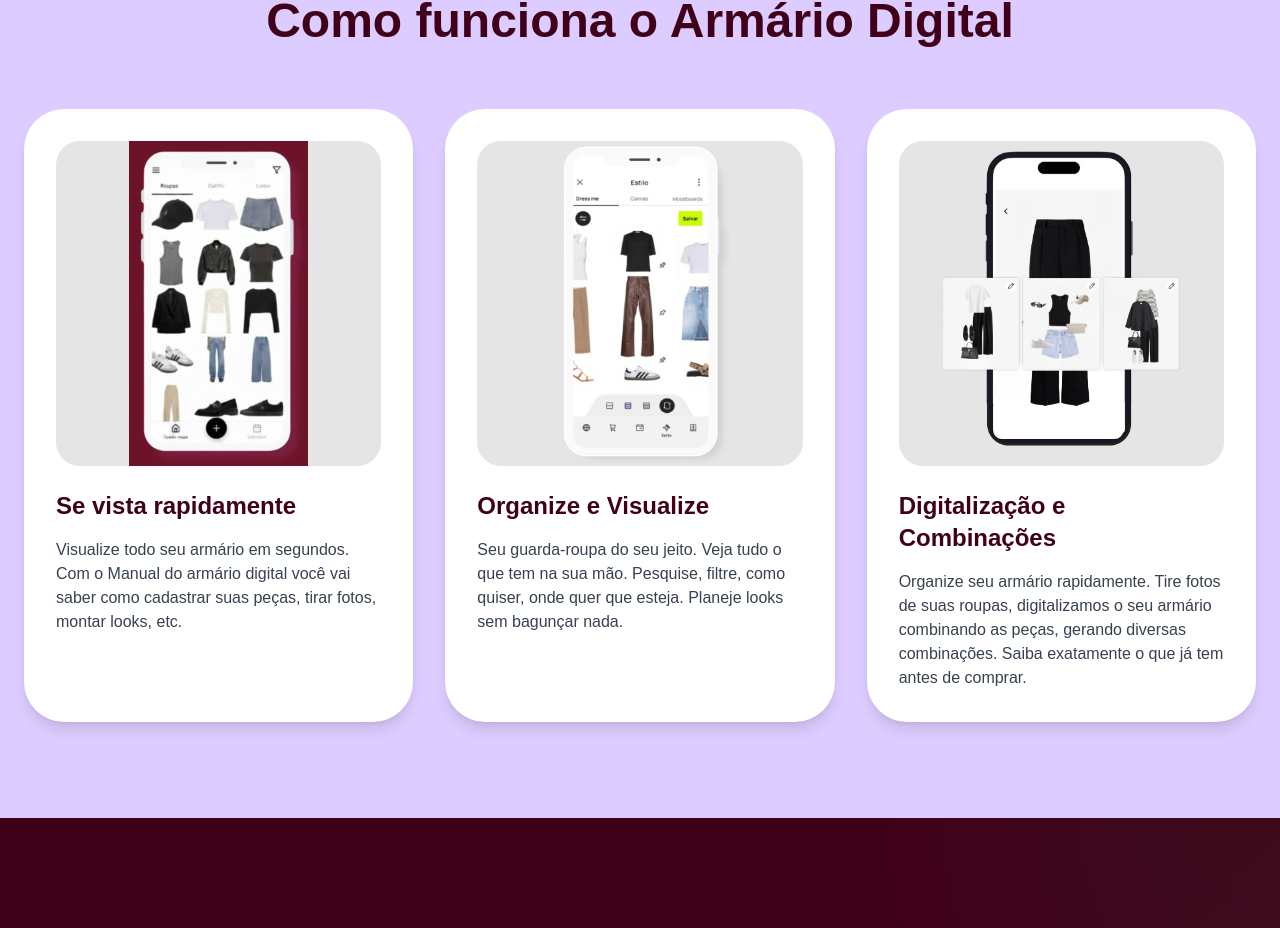
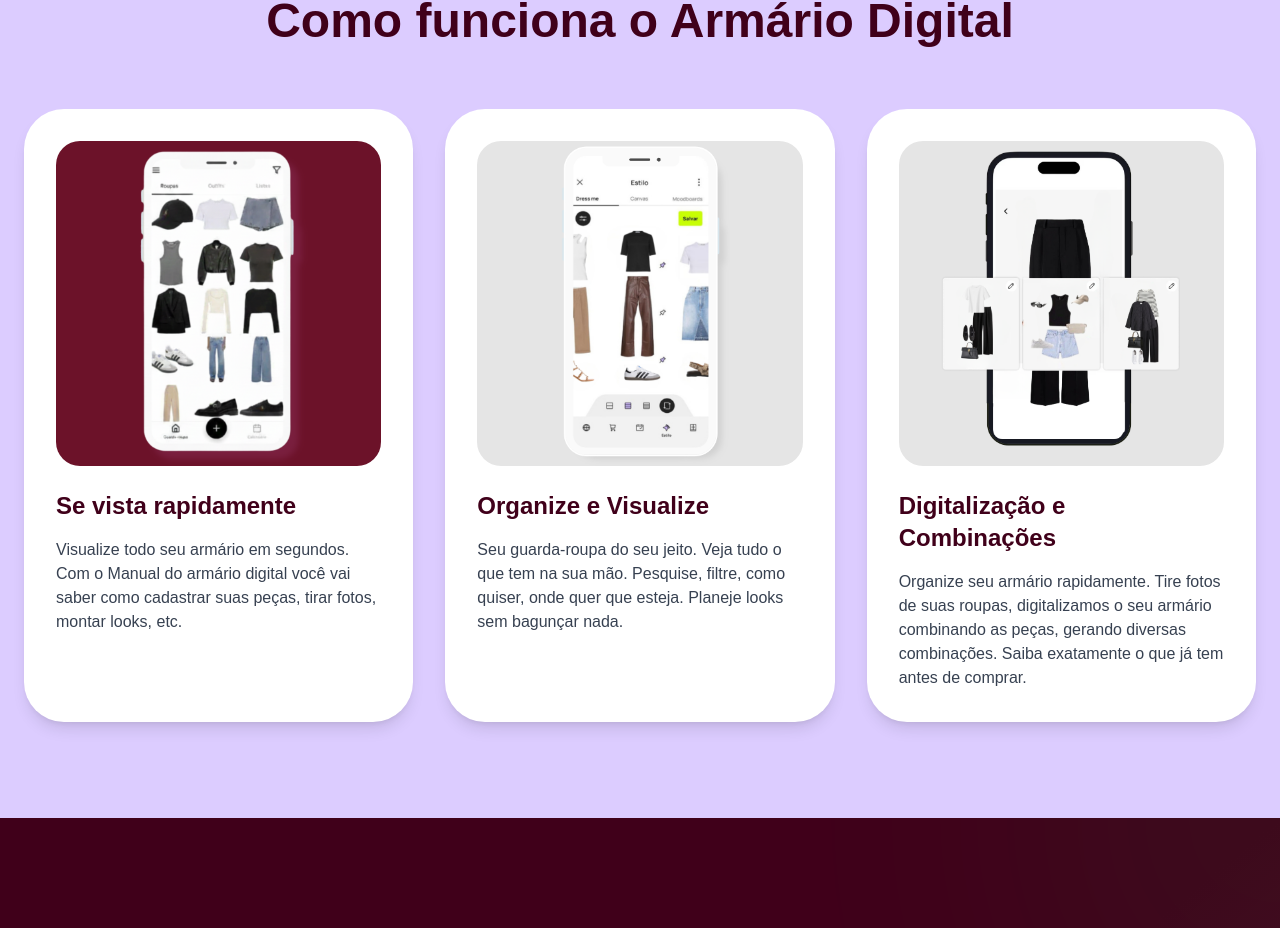
Before and after one commit to dgneuralops/meuluuk, a React (Vite) app: page / in a window 1280 px wide. Shown: the part 3130-4058 px from the top of the page. Built offline with nearby package versions, Linux system fonts and the light colour scheme; a web font is replaced by a local one.

Commit message:
Update background color of first image to wine

```diff
--- a/App.tsx
+++ b/App.tsx
@@ -172,7 +172,7 @@ const App: React.FC = () => {
           </div>
           <div className="grid grid-cols-1 md:grid-cols-3 gap-4 lg:gap-8">
             <div className="bg-white p-6 md:p-8 rounded-[24px] md:rounded-[40px] shadow-lg flex flex-col gap-4 md:gap-6 transform hover:-translate-y-2 transition-transform">
-              <div className="w-full h-[300px] md:h-auto md:aspect-square bg-[#E5E5E5] rounded-2xl md:rounded-3xl overflow-hidden flex items-center justify-center">
+              <div className="w-full h-[300px] md:h-auto md:aspect-square bg-[#6C1229] rounded-2xl md:rounded-3xl overflow-hidden flex items-center justify-center">
                 <img alt="App screen" className="w-full h-full object-contain" src="/img/2.png" />
               </div>
               <div>
```
